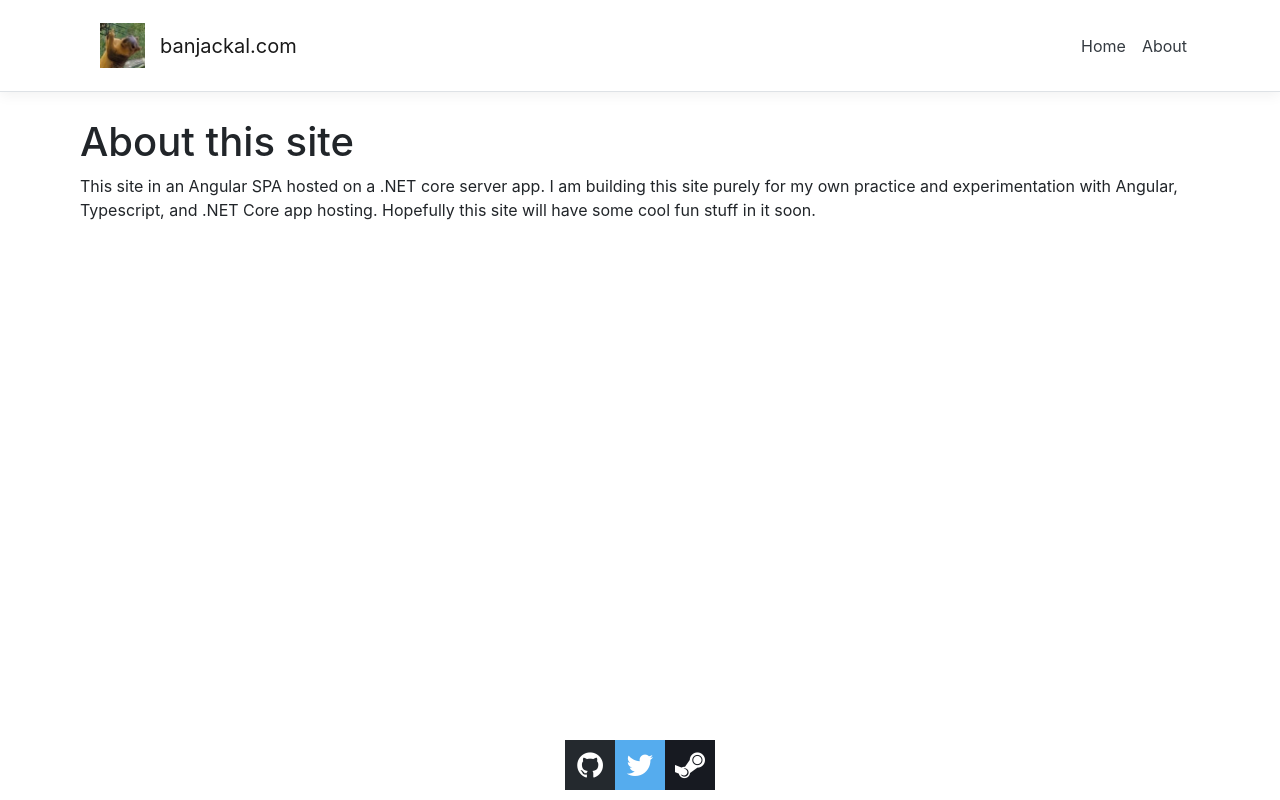
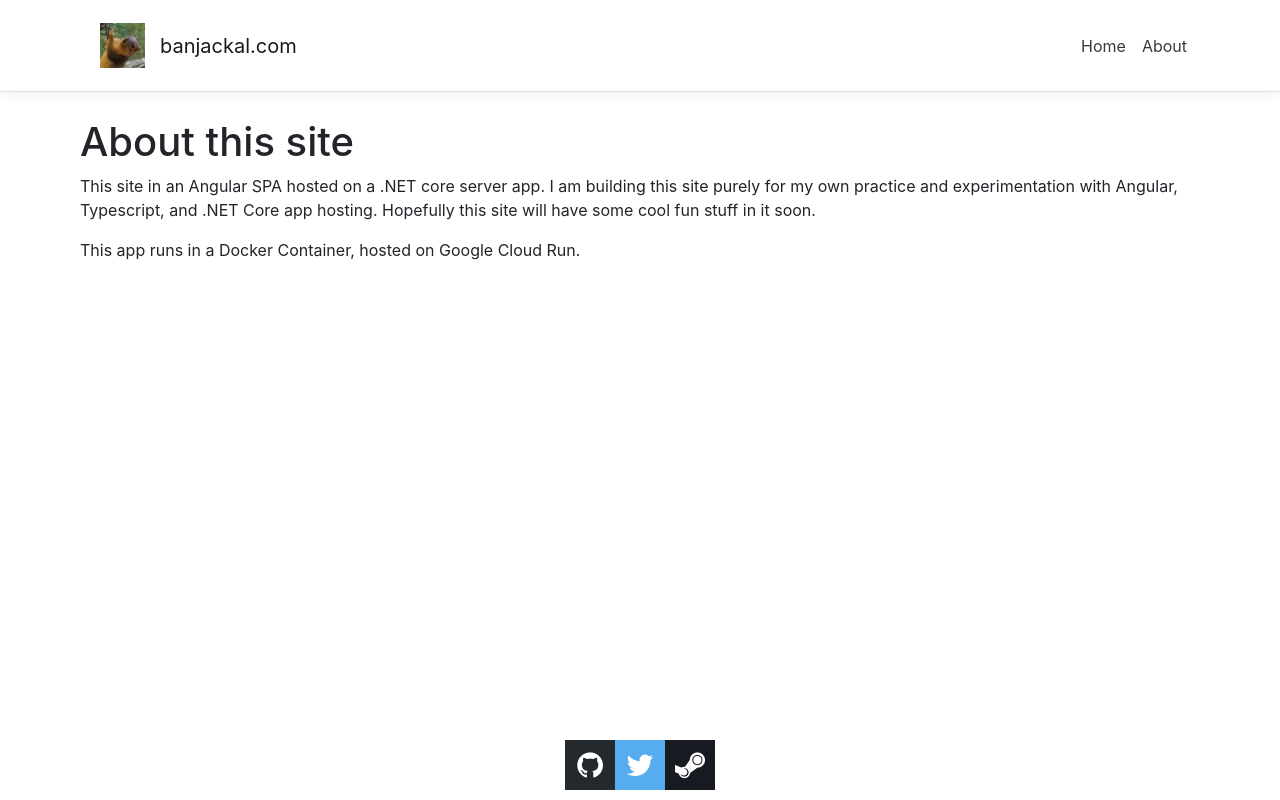
Before and after one commit to banjackal/banjackal.com, an Angular app in the folder site/ClientApp/: page /about in a window 1280 px wide. Built offline with nearby package versions, Linux system fonts and the light colour scheme.

Commit message:
added content about web hosting

```diff
--- a/site/ClientApp/src/app/about/about.component.html
+++ b/site/ClientApp/src/app/about/about.component.html
@@ -1,2 +1,3 @@
 <h1>About this site</h1>
 <p>This site in an Angular SPA hosted on a .NET core server app. I am building this site purely for my own practice and experimentation with Angular, Typescript, and .NET Core app hosting. Hopefully this site will have some cool fun stuff in it soon.</p>
+<p>This app runs in a Docker Container, hosted on Google Cloud Run.</p>
```
